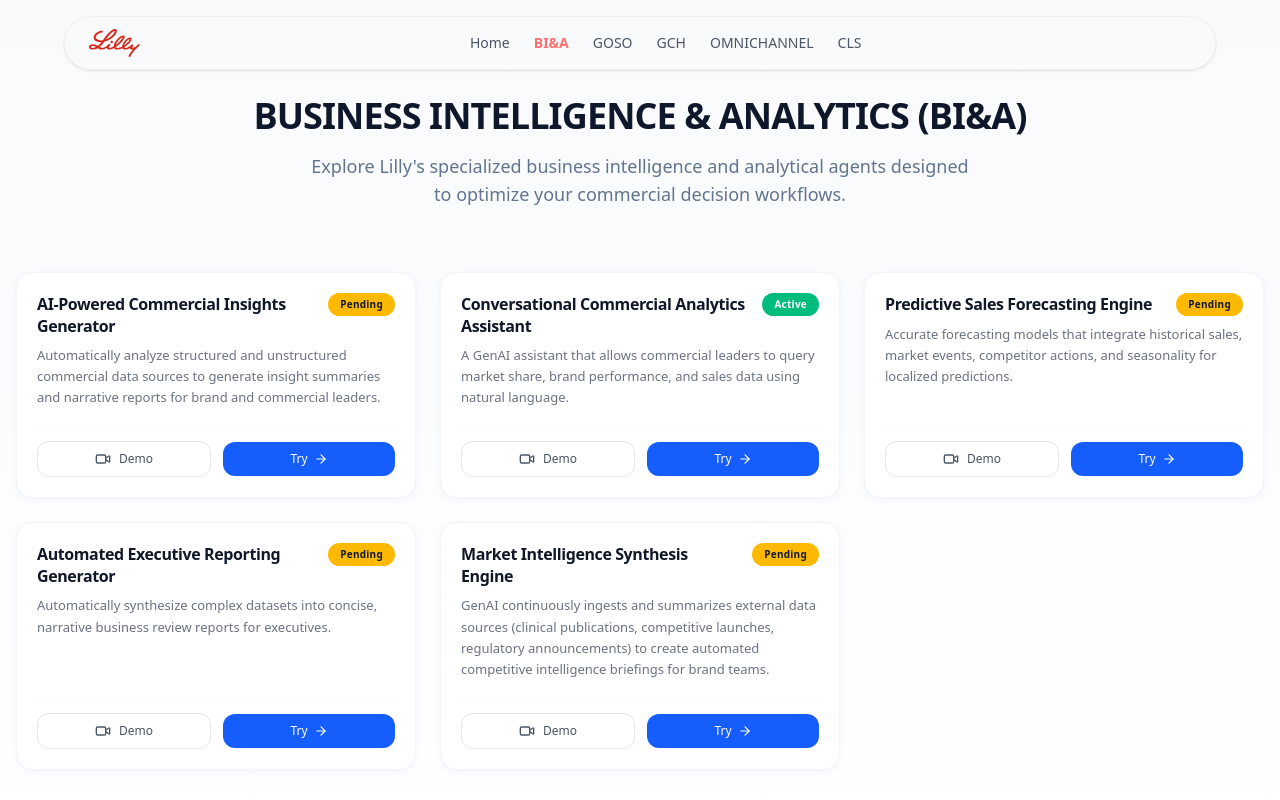
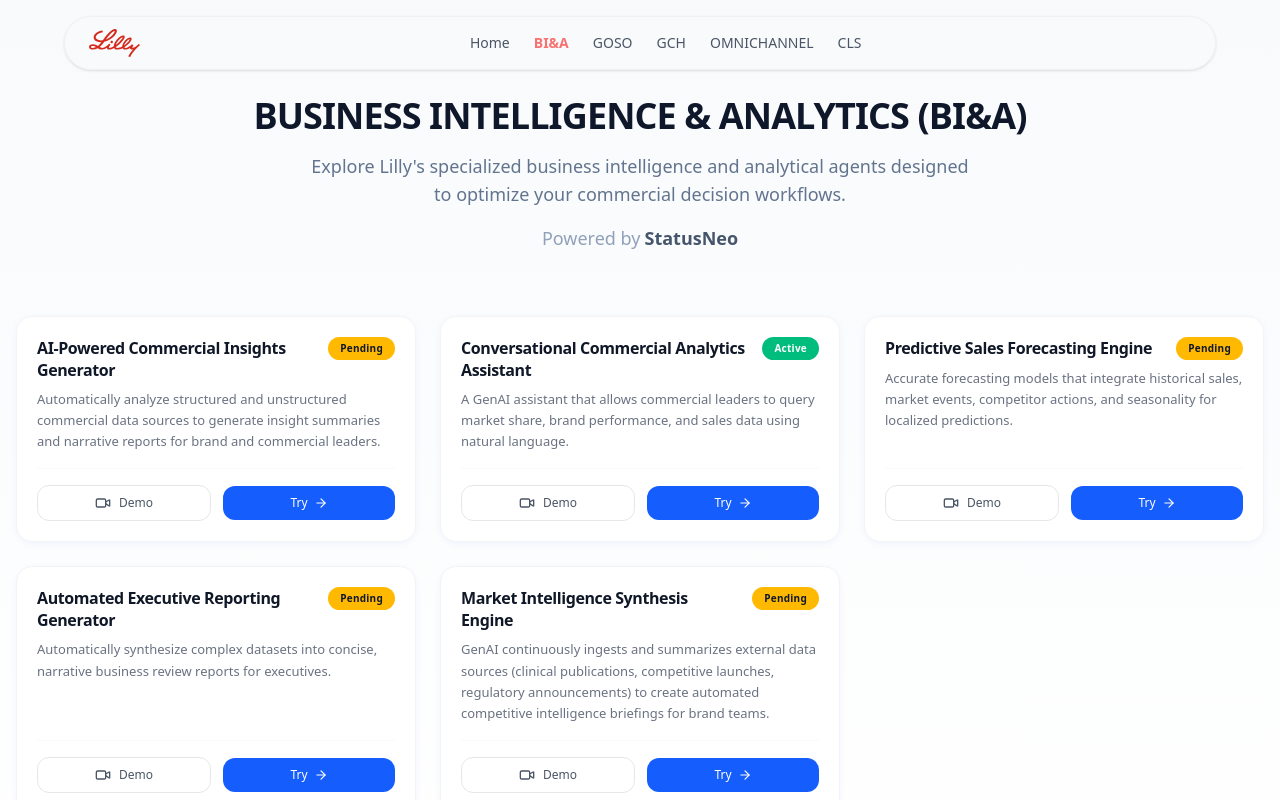
Before and after one commit to HarshitSN/Eli-lily, a Next.js app: page /business-intelligence in a window 1280 px wide. Shown: the top 800 px of the page. Built offline with nearby package versions, Linux system fonts and the light colour scheme.

Commit message:
powered by statusneo

```diff
--- a/components/home/Hero.tsx
+++ b/components/home/Hero.tsx
@@ -53,7 +53,7 @@
                     />
                 </div>
 
-                <div className="text-sm font-medium text-slate-400 pt-2">
+                <div className="text-lg font-semibold text-slate-400 pt-2">
                     Powered by <span className="text-slate-600 font-bold">StatusNeo</span>
                 </div>
             </div>
--- a/pages/business-intelligence.tsx
+++ b/pages/business-intelligence.tsx
@@ -41,9 +41,12 @@
                         <h2 className="text-3xl font-extrabold tracking-tight text-slate-900 sm:text-4xl mb-4 uppercase">
                             BUSINESS INTELLIGENCE & ANALYTICS (BI&A)
                         </h2>
-                        <p className="text-lg text-slate-500 max-w-2xl mx-auto font-light">
+                        <p className="text-lg text-slate-500 max-w-2xl mx-auto font-light mb-4">
                             Explore Lilly's specialized business intelligence and analytical agents designed to optimize your commercial decision workflows.
                         </p>
+                        <div className="text-lg flex justify-center items-center font-medium text-slate-400">
+                            Powered by <span className="text-slate-600 font-bold ml-1">StatusNeo</span>
+                        </div>
                     </div>
 
                     <div className="grid grid-cols-1 md:grid-cols-2 lg:grid-cols-3 gap-6">
--- a/pages/commercial-learning-services.tsx
+++ b/pages/commercial-learning-services.tsx
@@ -32,9 +32,12 @@
                         <h2 className="text-3xl font-extrabold tracking-tight text-slate-900 sm:text-4xl mb-4 uppercase">
                             COMMERCIAL LEARNING SERVICES (CLS)
                         </h2>
-                        <p className="text-lg text-slate-500 max-w-2xl mx-auto font-light">
+                        <p className="text-lg text-slate-500 max-w-2xl mx-auto font-light mb-4">
                             Explore Lilly's specialized training agents designed to optimize your commercial decision workflows.
                         </p>
+                        <div className="text-lg flex justify-center items-center font-medium text-slate-400">
+                            Powered by <span className="text-slate-600 font-bold ml-1">StatusNeo</span>
+                        </div>
                     </div>
 
                     <div className="grid grid-cols-1 md:grid-cols-2 lg:grid-cols-3 gap-6">
--- a/pages/field-force-effectiveness.tsx
+++ b/pages/field-force-effectiveness.tsx
@@ -37,9 +37,12 @@
                         <h2 className="text-3xl font-extrabold tracking-tight text-slate-900 sm:text-4xl mb-4 uppercase">
                             GOSO – FIELD FORCE EFFECTIVENESS & INNOVATION
                         </h2>
-                        <p className="text-lg text-slate-500 max-w-2xl mx-auto font-light">
+                        <p className="text-lg text-slate-500 max-w-2xl mx-auto font-light mb-4">
                             Explore specialized Field Force Effectiveness agents designed to optimize your commercial decision workflows.
                         </p>
+                        <div className="text-lg flex justify-center items-center font-medium text-slate-400">
+                            Powered by <span className="text-slate-600 font-bold ml-1">StatusNeo</span>
+                        </div>
                     </div>
 
                     <div className="grid grid-cols-1 md:grid-cols-2 lg:grid-cols-3 gap-6">
--- a/pages/global-content-hub.tsx
+++ b/pages/global-content-hub.tsx
@@ -33,9 +33,12 @@
                         <h2 className="text-3xl font-extrabold tracking-tight text-slate-900 sm:text-4xl mb-4 uppercase">
                             GLOBAL CONTENT HUB (GCH)
                         </h2>
-                        <p className="text-lg text-slate-500 max-w-2xl mx-auto font-light">
+                        <p className="text-lg text-slate-500 max-w-2xl mx-auto font-light mb-4">
                             Explore Lilly's specialized content hub agents designed to optimize your commercial decision workflows.
                         </p>
+                        <div className="text-lg flex justify-center items-center font-medium text-slate-400">
+                            Powered by <span className="text-slate-600 font-bold ml-1">StatusNeo</span>
+                        </div>
                     </div>
 
                     <div className="grid grid-cols-1 md:grid-cols-2 lg:grid-cols-3 gap-6">
--- a/pages/omnichannel-personalization.tsx
+++ b/pages/omnichannel-personalization.tsx
@@ -39,9 +39,12 @@
                         <h2 className="text-3xl font-extrabold tracking-tight text-slate-900 sm:text-4xl mb-4 uppercase">
                             OMNICHANNEL & PERSONALIZATION
                         </h2>
-                        <p className="text-lg text-slate-500 max-w-2xl mx-auto font-light">
+                        <p className="text-lg text-slate-500 max-w-2xl mx-auto font-light mb-4">
                             Explore Lilly's specialized omnichannel personalization agents designed to optimize your commercial decision workflows.
                         </p>
+                        <div className="text-lg flex justify-center items-center font-medium text-slate-400">
+                            Powered by <span className="text-slate-600 font-bold ml-1">StatusNeo</span>
+                        </div>
                     </div>
 
                     <div className="grid grid-cols-1 md:grid-cols-2 lg:grid-cols-3 gap-6">
```
